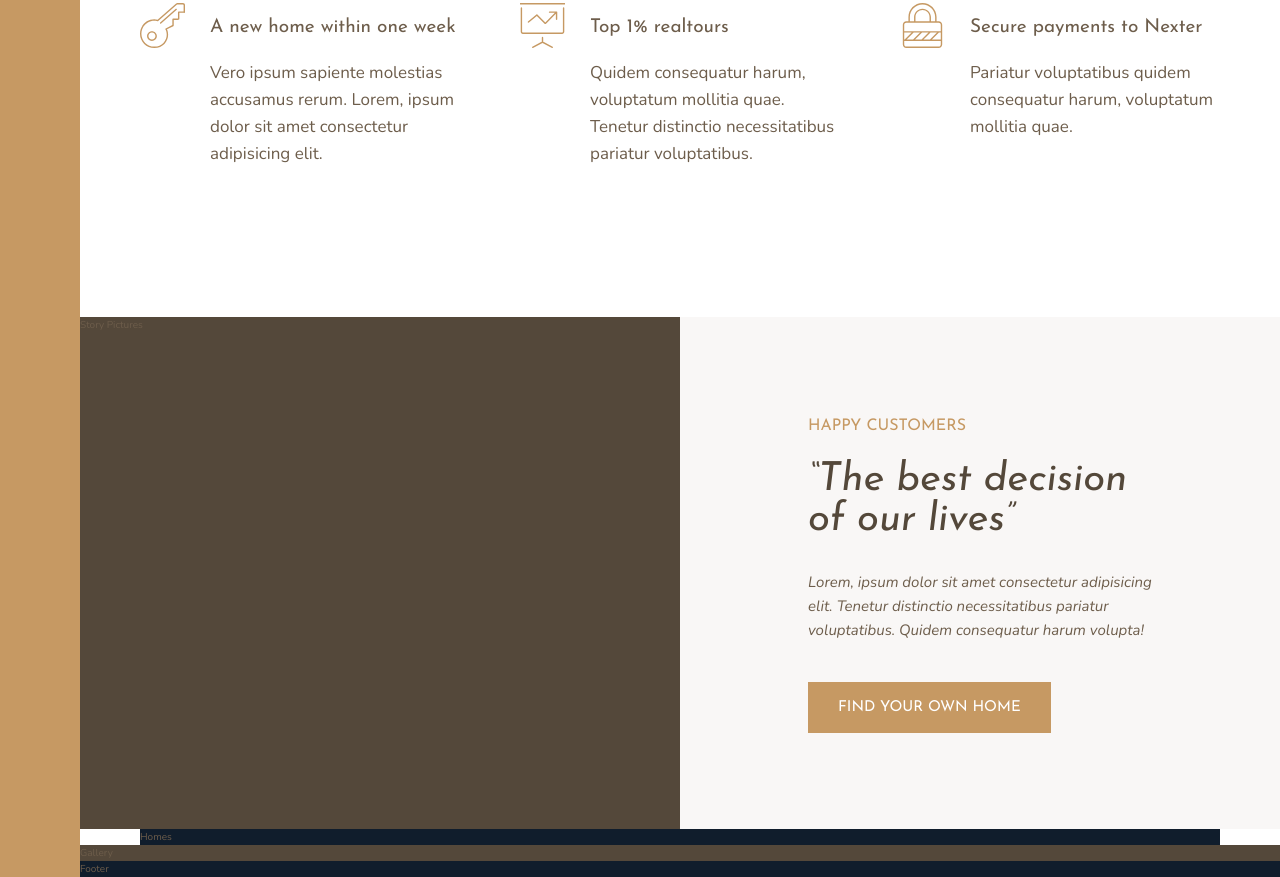
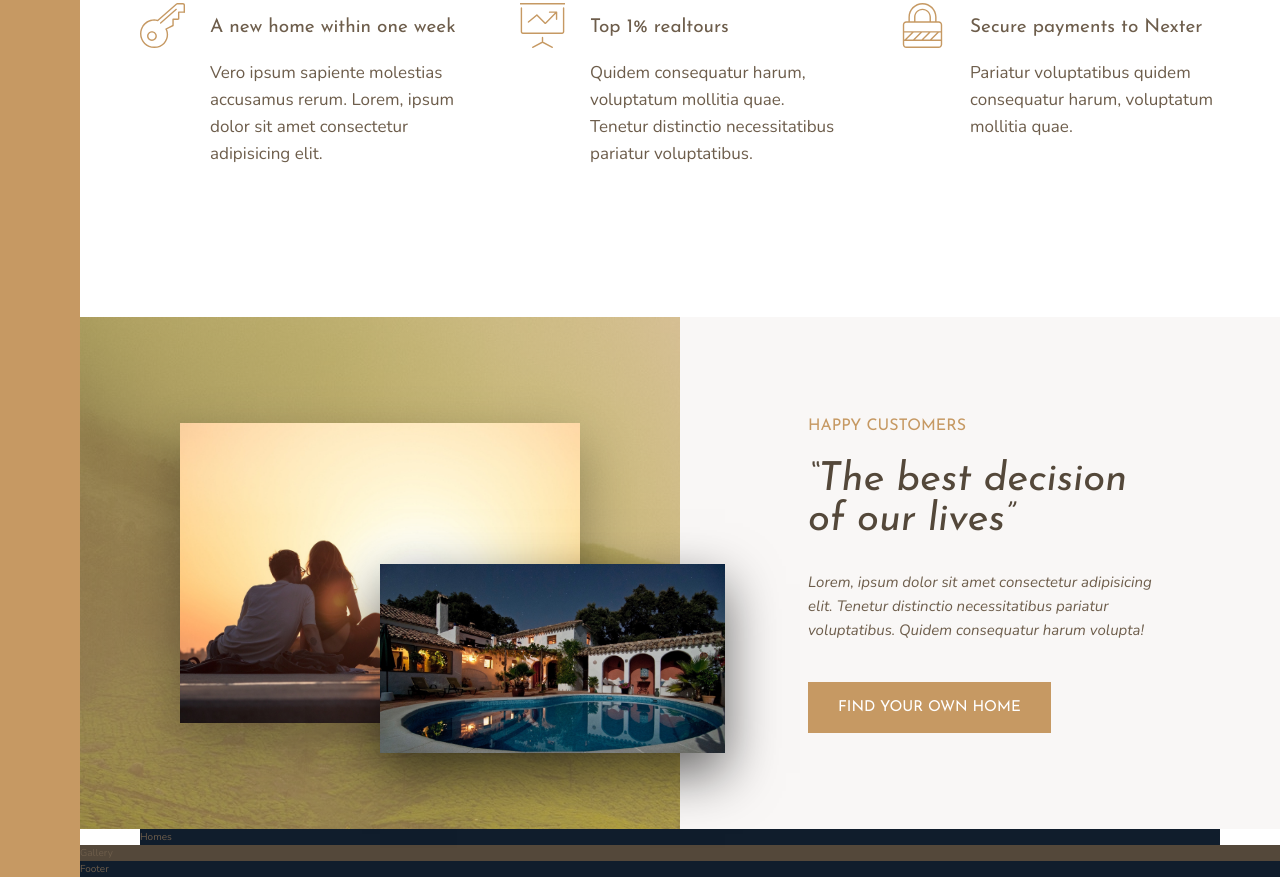
Before and after one commit to RickBr0wn/nexter, a website: page index.html in a window 1280 px wide. Shown: the part 991-1868 px from the top of the page. Drawn offline with nearby package versions, Linux system fonts and the light colour scheme.

Commit message:
Story section complete

```diff
--- a/index.html
+++ b/index.html
@@ -77,7 +77,8 @@
 		</section>
 
 		<div class="story__pictures">
-			Story Pictures
+			<img src="img/story-1.jpeg" alt="Couple with new house" class="story__img--1">
+			<img src="img/story-2.jpeg" alt="New house" class="story__img--2">
 		</div>
 
 		<div class="story__content">
--- a/sass/_story.scss
+++ b/sass/_story.scss
@@ -2,6 +2,27 @@
   &__pictures {
     background-color: $color-grey-dark-1;
     grid-column: full-start / col-end 4;
+    background-image: linear-gradient(rgba($color-primary, .6), rgba($color-primary, .6)), url(../img/back.jpg);
+
+    display: grid;
+    grid-template-rows: repeat(6, 1fr);
+    grid-template-columns: repeat(6, 1fr);
+    align-items: center;
+  }
+
+  &__img--1 {
+    width: 100%;
+    grid-row: 2 / 6;
+    grid-column: 2 / 6;
+    box-shadow: 0 2rem 5rem rgba(0, 0, 0, .3);
+  }
+
+  &__img--2 {
+    width: 115%;
+    grid-row: 4 / 6;
+    grid-column: 4 / 7;
+    z-index: 20;
+    box-shadow: 0 2rem 5rem rgba(0, 0, 0, .6);
   }
 
   &__content {
```
Also changed, not shown: css/style.css.
